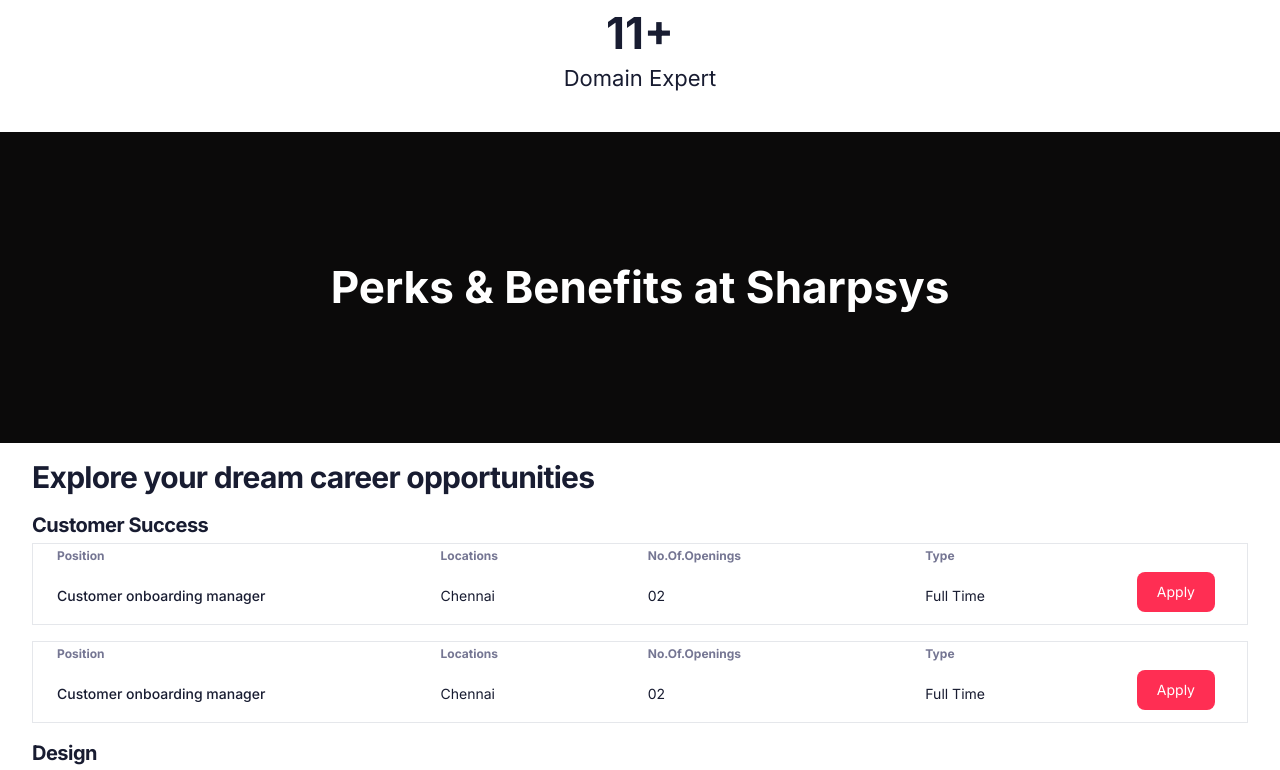
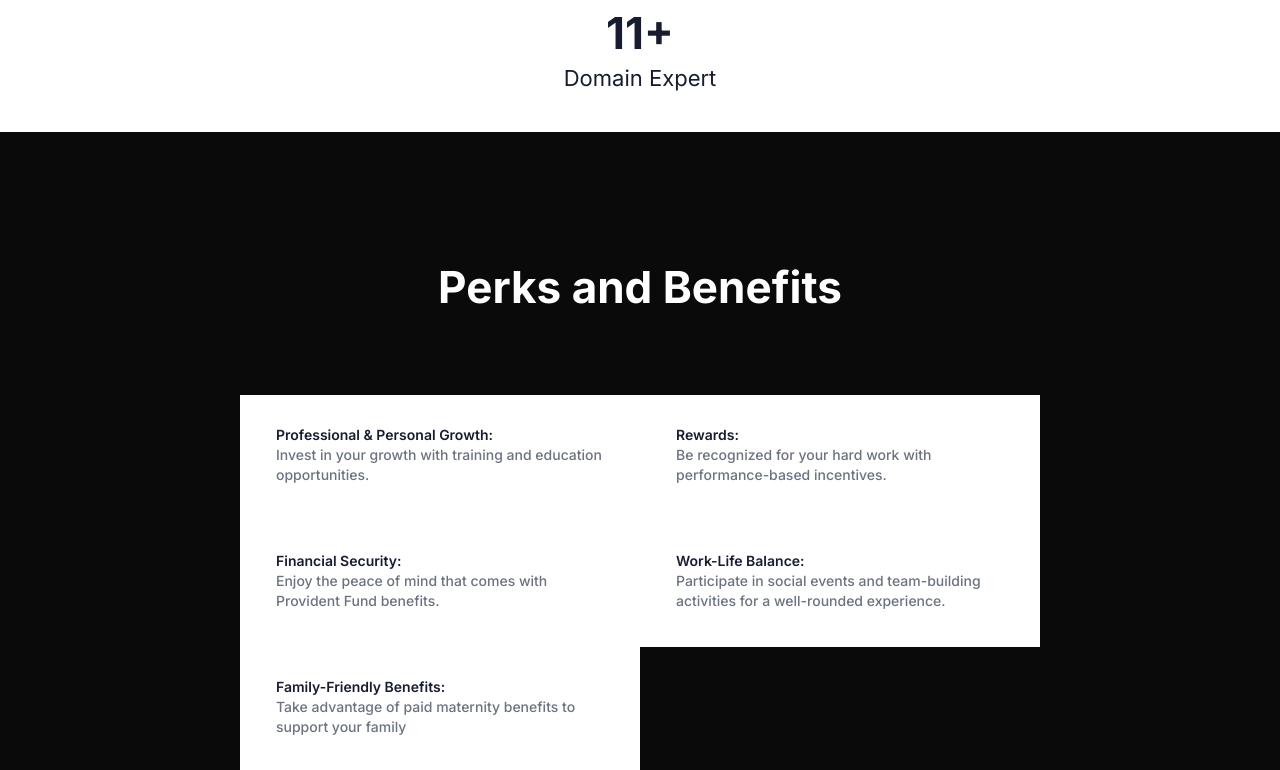
Before and after one commit to meiyazhakanram/sharpsys-ui, a Next.js app: page /careers in a window 1280 px wide. Shown: the part 520-1290 px from the top of the page. Built offline with nearby package versions, Linux system fonts and the light colour scheme.

Commit message:
Update page.tsx

```diff
--- a/app/(site)/careers/page.tsx
+++ b/app/(site)/careers/page.tsx
@@ -13,7 +13,7 @@ export default function CareersPage() {
             <section className="pb-10 pt-24 md:pb-20 md:pt-28 lg:pb-14 lg:pt-32">
                 <div className="container mx-auto">
                     <h2 className="mx-auto mb-2 text-3xl text-center font-bold text-black dark:text-black md:w-4/5 xl:w-1/2 xl:text-sectiontitle3">
-                        A proficient team with extensive knowledge
+                        Be a part of our proficient team
                     </h2>
                 </div>
             </section>
@@ -43,16 +43,44 @@ export default function CareersPage() {
                 </div>
             </section>
 
-            <section className="pb-16 pt-30 bg-[#0B0A0A] mb-4 md:pb-40 md:pt-28 lg:pb-30 lg:pt-32">
-                <div className="container mx-auto">
+            <section className="pb-16 pt-30 -mb-20 bg-[#0B0A0A] mb-4 md:pb-20 md:pt-28 lg:pb-20 lg:pt-32">
+                <div className="mx-auto max-w-c-1390 px-4 md:px-8 xl:px-0">
                     <h1 className="mx-auto mb-2 text-4xl font-bold text-white text-center xl:text-sectiontitle3">
-                        Perks & Benefits at Sharpsys
+                        Perks and Benefits
                     </h1>
+                    <div className="mt-20 grid grid-cols-1 gap-5.5 md:grid-cols-1 lg:mt-15 lg:grid-cols-2 xl:mt-20 xl:gap-0">
+                        <div className="ml-0 border-none bg-white border-t border-l p-9 pt-7.5 md:ml-60">
+                            <h3 className="text-sm font-semibold text-black">Professional & Personal Growth:</h3>
+                            <p className="text-sm font-medium text-black text-gray-500">Invest in your growth with training and education
+                                opportunities.
+                            </p>
+                        </div>
 
+                        <div className="mr-0 border-none bg-white border-t border-l p-9 pt-7.5 md:mr-60">
+                            <h3 className="text-sm font-semibold text-black">Rewards:</h3>
+                            <p className="text-sm font-medium text-black text-gray-500">Be recognized for your hard work with performance-based incentives.
+                            </p>
+                        </div>
+                        <div className="ml-0 border-none bg-white border-t border-l p-9 pt-7.5 md:ml-60">
+                            <h3 className="text-sm font-semibold text-black"> Financial Security:</h3>
+                            <p className="text-sm font-medium text-black text-gray-500">Enjoy the peace of mind that comes with Provident Fund benefits.
+                            </p>
+                        </div>
+                        <div className="mr-0 border-none bg-white border-t border-l p-9 pt-7.5 md:mr-60">
+                            <h3 className="text-sm font-semibold text-black">Work-Life Balance:</h3>
+                            <p className="text-sm font-medium text-black text-gray-500">Participate in social events and team-building activities for a well-rounded
+                                experience.
+                            </p>
+                        </div>
+                        <div className="ml-0 border-none bg-white border-t border-l p-9 pt-7.5 md:ml-60">
+                            <h3 className="text-sm font-semibold text-black">Family-Friendly Benefits:</h3>
+                            <p className="text-sm font-medium text-black text-gray-500">Take advantage of paid maternity benefits to support your family</p>
+                        </div>
+                    </div>
                 </div>
             </section>
 
-            <section className="bg-white mt-4 mb-4">
+            <section className="bg-white mt-24 mb-4">
                 <div className="mx-auto max-w-c-1390 px-4 md:px-8 2xl:px-3">
                     <h3 className="mb-1 text-3xl font-bold tracking-tight text-black dark:text-black">Explore your dream career opportunities</h3>
                 </div>
```
